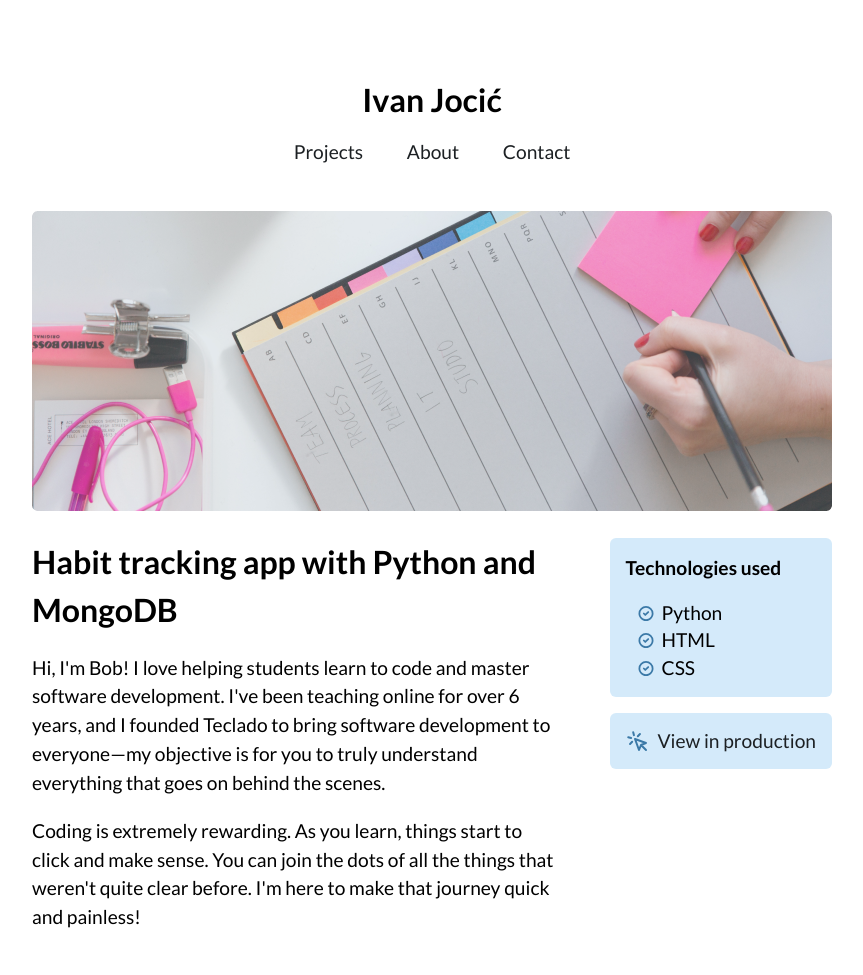
After one commit to JohnRzansky/ivanjocic.com, a Flask app: page /project/habit-tracking in a window 1280 px wide. The commit adds this page. Shown: the whole page, without its empty margins (208-1071 px from the left). Run offline with Flask 3, Linux system fonts and the light colour scheme.

Commit message:
Adding project page and error  404 handling

```diff
--- a/application/__init__.py
+++ b/application/__init__.py
@@ -1,5 +1,5 @@
-from flask import Flask, render_template
-from .imj_projects import projects
+from flask import Flask, render_template, abort
+from .imj_projects import projects, slug_to_project
 
 app = Flask(__name__)
 
@@ -17,3 +17,14 @@ def about():
 @app.route("/contact")
 def contact():
     return render_template("contact.html")
+
+
+@app.route("/project/<string:slug>")
+def project(slug):
+    if slug not in slug_to_project:
+        abort(404)
+    return render_template(f"project_{slug}.html", project=slug_to_project[slug])
+
+@app.errorhandler(404)
+def page_not_found(error):
+    return render_template("404.html"), 404
--- a/application/imj_projects.py
+++ b/application/imj_projects.py
@@ -24,3 +24,6 @@ projects: list[dict[str, str | list[str]] | dict[str, str | list[str]] | dict[st
         "slug": "api-docs",
     },
 ]
+
+
+slug_to_project = {project["slug"]: project for project in projects}
--- a/application/static/css/styles.css
+++ b/application/static/css/styles.css
@@ -41,15 +41,18 @@ body {
   left: 0;
   bottom: -3px;
   width: 100%;
-  height: 3px;
+  height: 2px;
   background-color: orange;
 }
 
 .main {
+    display: flex;
+    justify-content: center;
     margin: 0 auto;
 }
 
-.main--about {
+.main--about, .main--error {
+    flex-direction: column;
     max-width: 500px;
     padding: 0 1rem;
     line-height: 150%;
@@ -101,6 +104,140 @@ body {
     }
 }
 
+.project-card {
+    padding: 0.75rem 0;
+}
+
+.project-card__image {
+    max-width: 100%;
+    margin-bottom: 1rem;
+    transition: transform 0.2s ease-in-out;
+}
+
+.project-card__meta {
+    padding: 0 1.25rem;
+}
+
+.project-card__name {
+    margin: 0;
+    font-size: 1.5rem;
+    line-height: 2.15rem;
+    color: #1c2023;
+}
+
+.project-card:hover .project-card__image {
+    transform: translateY(-0.5rem);
+}
+
+.project-card:hover .project-card__name {
+    text-decoration: underline;
+}
+
+.categories {
+    display: flex;
+    padding: 0;
+    margin: 0 0 0.75rem;
+    color: #3d84a3;
+    list-style: none;
+    text-transform: uppercase;
+    font-size: 1.1rem;
+    letter-spacing: 0.075rem;
+}
+
+.categories__tag:not(:last-of-type)::after {
+    content: "|";
+    margin: 0 0.25rem;
+}
+
+.hero {
+    width: 100%;
+    margin-bottom: 1.5rem;
+}
+
+.project {
+    max-width: 50rem;
+    flex-direction: column;
+    font-size: 1.2rem;
+    display: flex;
+    padding: 0 1rem;
+}
+
+.project__content {
+    margin-bottom: 1rem;
+    line-height: 150%;
+}
+
+@media(min-width: 48.7em) {
+    .project {
+        flex-direction: row;
+        padding: 0;
+    }
+
+    .project__content {
+        flex:7;
+        margin-right: 3rem;
+        padding: 0;
+    }
+}
+
+.project__heading {
+    margin: 0;
+    font-size: 2rem;
+    line-height: 150%;
+}
+
+.project__heading--meta {
+    font-size: inherit;
+    margin-bottom: 1rem;
+}
+
+.project__meta-group {
+    margin-bottom: 1rem;
+}
+
+.project__meta-group, .cta {
+    padding: 1rem;
+    background-color: #d4eafa;
+    border-radius: 6px;
+}
+
+.cta {
+    display: flex;
+    flex-direction: row;
+    align-items: center;
+    justify-content: center;
+    color:#1c2023;
+    text-decoration: none;
+}
+
+.cta:hover {
+    text-decoration: underline;
+}
+
+.cta__icon {
+    margin-right: 0.5rem;
+    transform: translateY(1px);
+}
+
+.technology-list {
+    list-style: none;
+    margin: 0;
+    padding-left: 0.75rem;
+    line-height: 1.7rem;
+}
+
+.technology-list__item:before {
+    content:"";
+    display: inline-block;
+    width: 1rem;
+    height: 1rem;
+    background-image: url("/static/img/list-check.svg");
+    background-size: contain;
+    background-repeat: no-repeat ;
+    margin-right: 0.5rem;
+    transform: translateY(2px);
+}
+
 .u-bare-link {
     text-decoration: none;
 }
--- a/application/templates/home.html
+++ b/application/templates/home.html
@@ -4,7 +4,7 @@
 <main class="main main--home">
     <section class="projects">
         {%  for project in projects %}
-            <a class="u-bare-link" href="#">
+            <a class="u-bare-link" href="{{ url_for('project', slug=project['slug']) }}">
                 <article class="project-card">
                     <img class="project-card__image" src="{{ url_for('static', filename=project['thumb']) }}" alt="{{ project['name'] }}"/>
                     <header class="project-card__meta">
--- /dev/null
+++ b/application/templates/project_habit-tracking.html
@@ -0,0 +1,47 @@
+{% extends 'base.html' %}
+{% block content %}
+    <main class="main main--project">
+        <div>
+            <img
+                class="hero"
+                src="{{ url_for('static', filename=project['hero']) }}"
+                alt="A hand holding a pen, about to write something in a project planner."
+            />
+
+            <article class="project">
+                <article class="project__content">
+                    <h2 class="project__heading">{{ project['name'] }}</h2>
+
+                    <p>
+                        Hi, I'm Bob! I love helping students learn to code and master software development.
+                        I've been teaching online for over 6 years, and I founded Teclado to bring software
+                        development to everyone—my objective is for you to truly understand everything
+                        that goes on behind the scenes.
+                    </p>
+                    <p>
+                        Coding is extremely rewarding. As you learn, things start to click and make sense.
+                        You can join the dots of all the things that weren't quite clear before.
+                        I'm here to make that journey quick and painless!
+                    </p>
+                </article>
+
+                <section>
+                    <article class="project__meta-group">
+                        <h3 class="project__heading project__heading--meta">Technologies used</h3>
+
+                        <ul class="technology-list">
+                            <li class="technology-list__item">Python</li>
+                            <li class="technology-list__item">HTML</li>
+                            <li class="technology-list__item">CSS</li>
+                        </ul>
+                    </article>
+
+                    <a class="cta" href="{{ project['prod'] }}">
+                        <img class="cta__icon" src="{{ url_for('static', filename='img/pointer.svg') }}">
+                        View in production
+                    </a>
+                </section>
+            </article>
+        </div>
+    </main>
+{% endblock %}
```
Also changed, not shown: application/templates/404.html (added, +23 -0 lines).
